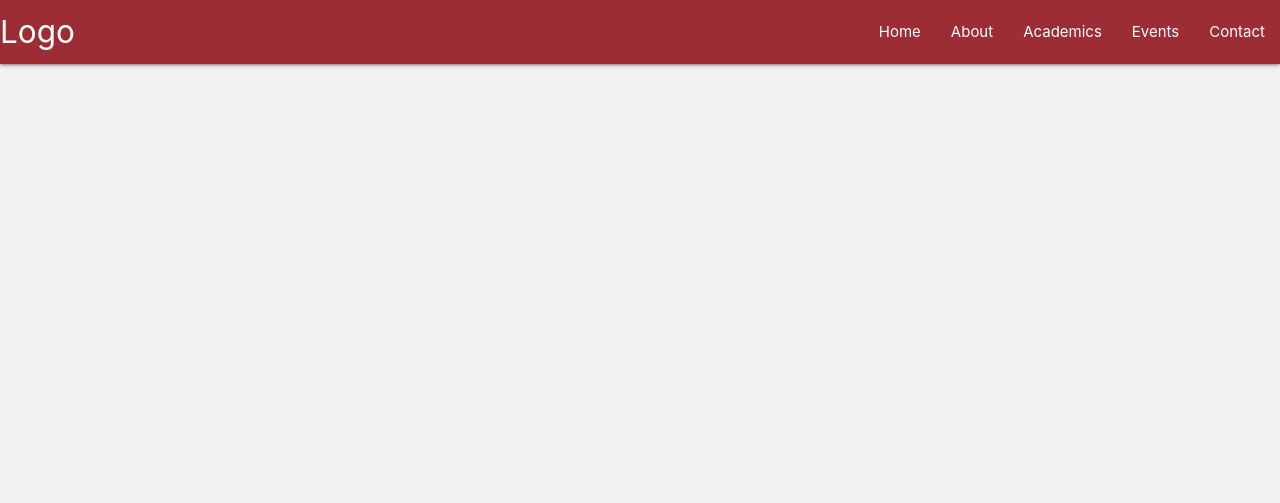
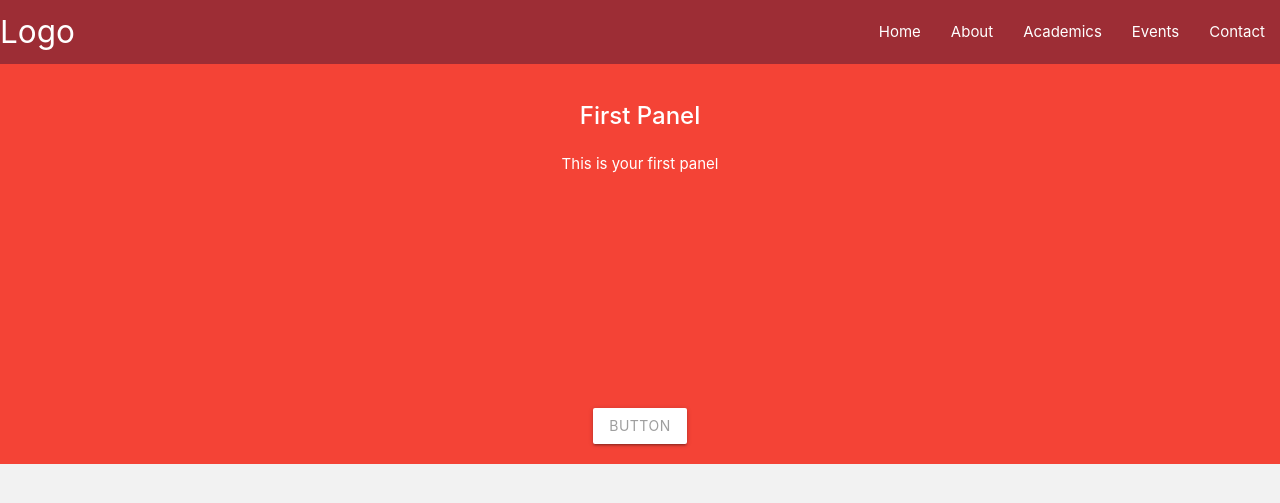
Before and after one commit to sonali-singh97/Pathshala, a Django app: page / in a window 1280 px wide. Shown: the top 503 px of the page. Run offline with Django 3.2, Linux system fonts and the light colour scheme.

Commit message:
add nav and slider code

```diff
--- a/static/js/home.js
+++ b/static/js/home.js
@@ -1,6 +1,11 @@
 document.addEventListener('DOMContentLoaded', function() {
     var elems = document.querySelectorAll('.sidenav');
     var instances = M.Sidenav.init(elems, {});
+
+    var elems = document.querySelectorAll('.carousel');
+    var instances = M.Carousel.init(elems, {fullWidth : true});
+
+    console.log("inside js")
   });
   // Initialize collapsible (uncomment the lines below if you use the dropdown variation)
  // var collapsibleElem = document.querySelector('.collapsible');
--- a/templates/index.html
+++ b/templates/index.html
@@ -28,6 +28,35 @@
     <li><a href="#">Contact</a></li>
     <li><a href="#">Login</a></li>
   </ul>
+<!--
+  <div class="carousel carousel-slider" data-indicators="true">
+    <a class="carousel-item" href="#one!"><img src="https://images.unsplash.com/photo-1594608661623-aa0bd3a69d98?ixid=MnwxMjA3fDB8MHxzZWFyY2h8MXx8c2Nob29sJTIwY2hpbGRyZW58ZW58MHx8MHx8&ixlib=rb-1.2.1&auto=format&fit=crop&w=500&q=60"></a>
+    <a class="carousel-item" href="#two!"><img src="https://images.unsplash.com/photo-1503676260728-1c00da094a0b?ixid=MnwxMjA3fDB8MHxzZWFyY2h8NXx8c2Nob29sfGVufDB8fDB8fA%3D%3D&ixlib=rb-1.2.1&auto=format&fit=crop&w=500&q=60"></a>
+    <a class="carousel-item" href="#three!"><img src="https://images.unsplash.com/photo-1495727034151-8fdc73e332a8?ixid=MnwxMjA3fDB8MHxzZWFyY2h8OXx8c2Nob29sfGVufDB8fDB8fA%3D%3D&ixlib=rb-1.2.1&auto=format&fit=crop&w=500&q=60"></a>
+    <a class="carousel-item" href="#four!"><img src="https://images.unsplash.com/photo-1427504494785-3a9ca7044f45?ixid=MnwxMjA3fDB8MHxzZWFyY2h8MTd8fHNjaG9vbCUyMGNoaWxkcmVufGVufDB8fDB8fA%3D%3D&ixlib=rb-1.2.1&auto=format&fit=crop&w=500&q=60"></a>
+  </div> -->
+
+  <div class="carousel carousel-slider center">
+    <div class="carousel-fixed-item center">
+      <a class="btn waves-effect white grey-text darken-text-2">button</a>
+    </div>
+    <div class="carousel-item red white-text" href="#one!">
+      <h2>First Panel</h2>
+      <p class="white-text">This is your first panel</p>
+    </div>
+    <div class="carousel-item amber white-text" href="#two!">
+      <h2>Second Panel</h2>
+      <p class="white-text">This is your second panel</p>
+    </div>
+    <div class="carousel-item green white-text" href="#three!">
+      <h2>Third Panel</h2>
+      <p class="white-text">This is your third panel</p>
+    </div>
+    <div class="carousel-item blue white-text" href="#four!">
+      <h2>Fourth Panel</h2>
+      <p class="white-text">This is your fourth panel</p>
+    </div>
+  </div>
 
 
 {% endblock content %}
```
